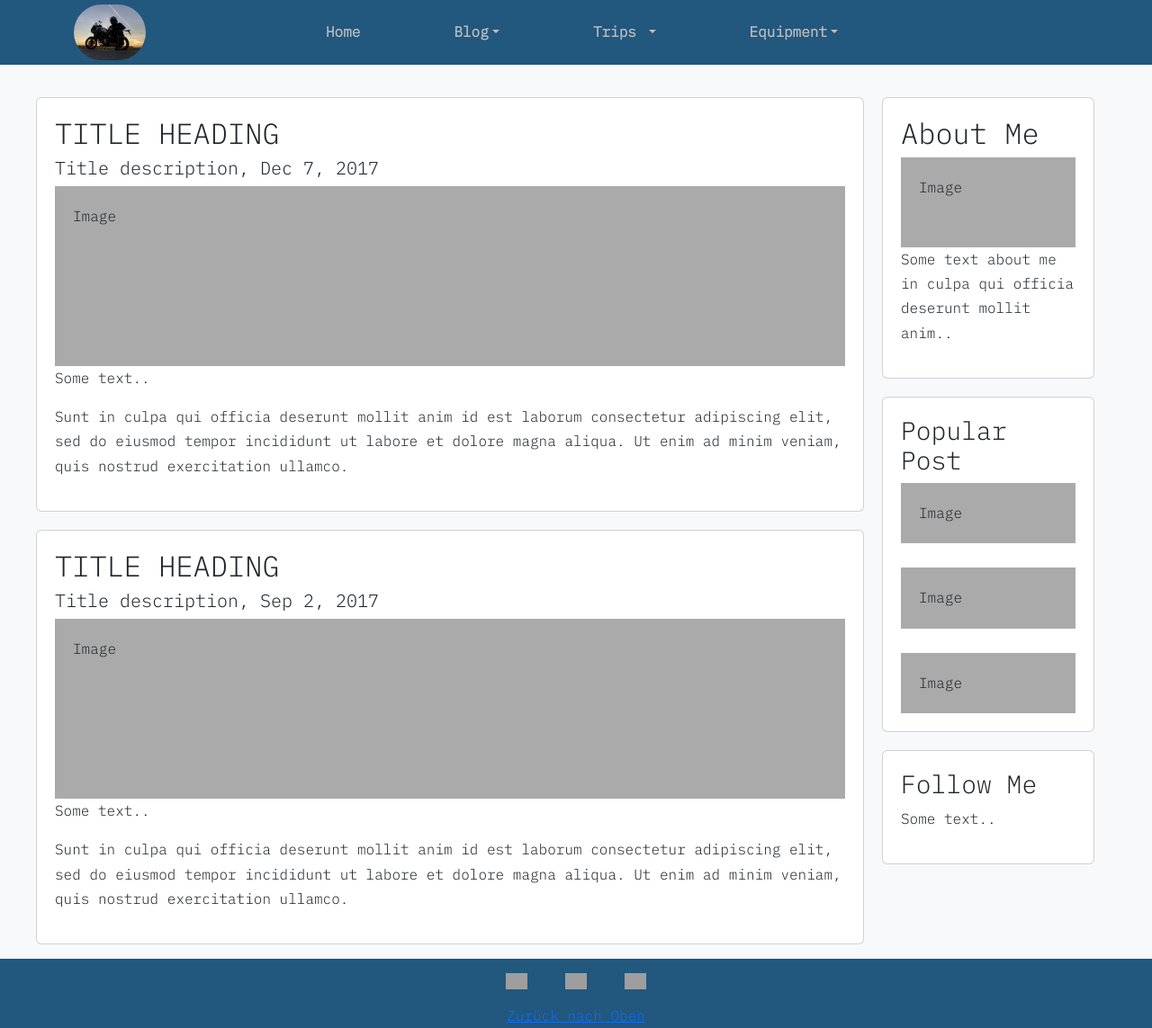
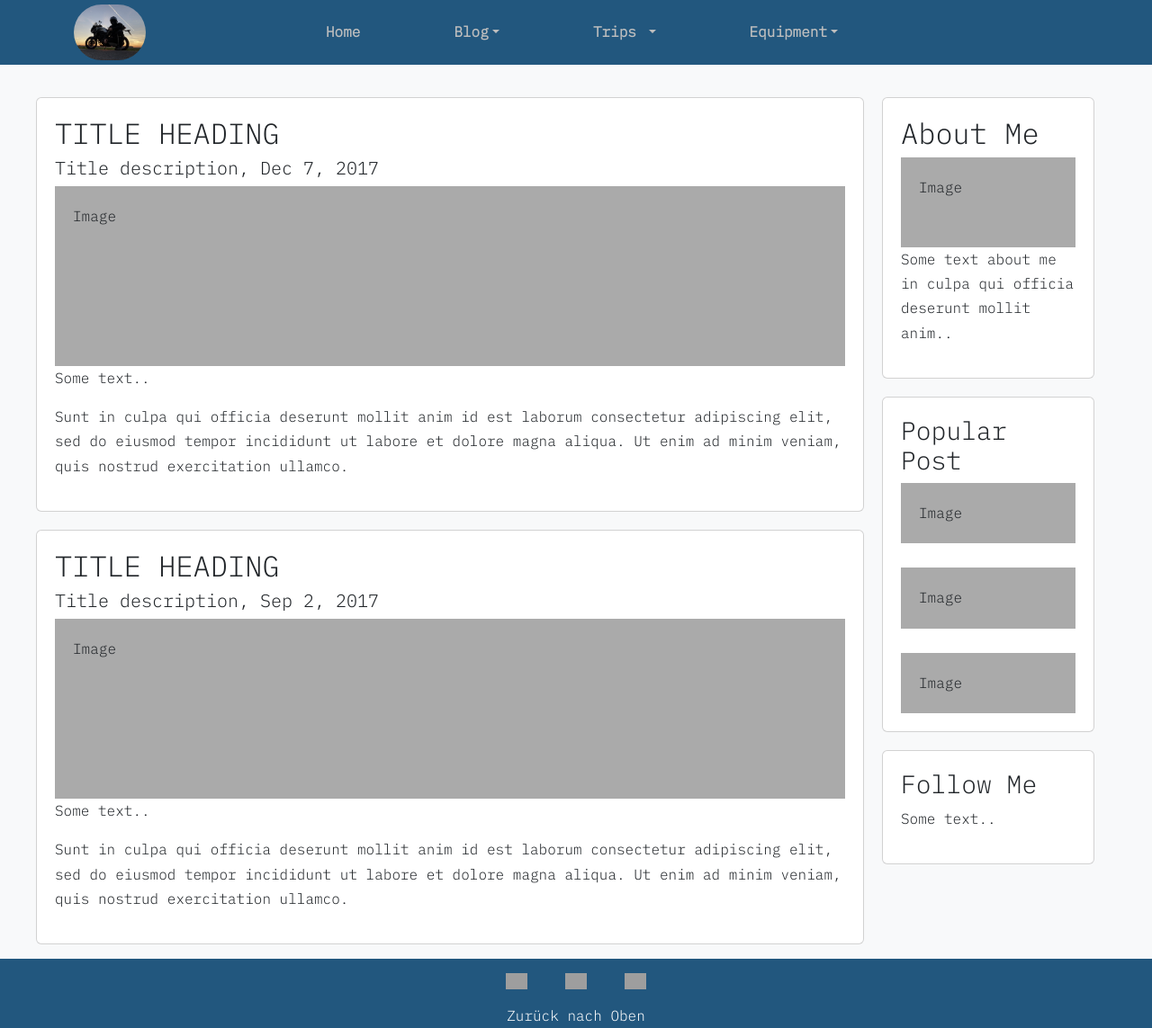
Before and after one commit to Axarios83/Blog, a Flask app: page / in a window 1280 px wide. Shown: the whole page at 90% size. Run offline with Flask 2, Linux system fonts and the light colour scheme; grey boxes are pictures that could not be loaded.

Commit message:
Redesign foot to the top link and it's hover effect

```diff
--- a/server/static/style.css
+++ b/server/static/style.css
@@ -125,6 +125,16 @@ footer {
   width: 3.5rem;
 }
 
+.footer-link{
+  text-decoration: none;
+  color:#ffffff;
+}
+
+.footer-link:hover{
+  text-decoration: underline;
+  color: #ffffff;
+}
+
 /* Blog styling */
 
 .blog-image{
--- a/server/templates/prefrab/footer.html
+++ b/server/templates/prefrab/footer.html
@@ -3,7 +3,7 @@
   <span class="footer-socials"><a target="_self" href=""><img class="footer-img" src="https://upload.wikimedia.org/wikipedia/commons/thumb/e/e7/Instagram_logo_2016.svg/2048px-Instagram_logo_2016.svg.png" alt="instagram.img"></a></span>
   <span class="footer-socials"><a target="_self" href=""><img class="footer-img" src="https://upload.wikimedia.org/wikipedia/commons/thumb/0/09/YouTube_full-color_icon_%282017%29.svg/1280px-YouTube_full-color_icon_%282017%29.svg.png" alt=""></a></span>
   <p class="main_footer">
-    <a href="#">Zurück nach Oben</a>
+    <a class="footer-link" href="#">Zurück nach Oben</a>
   </p>
 </footer>
 <script
```
